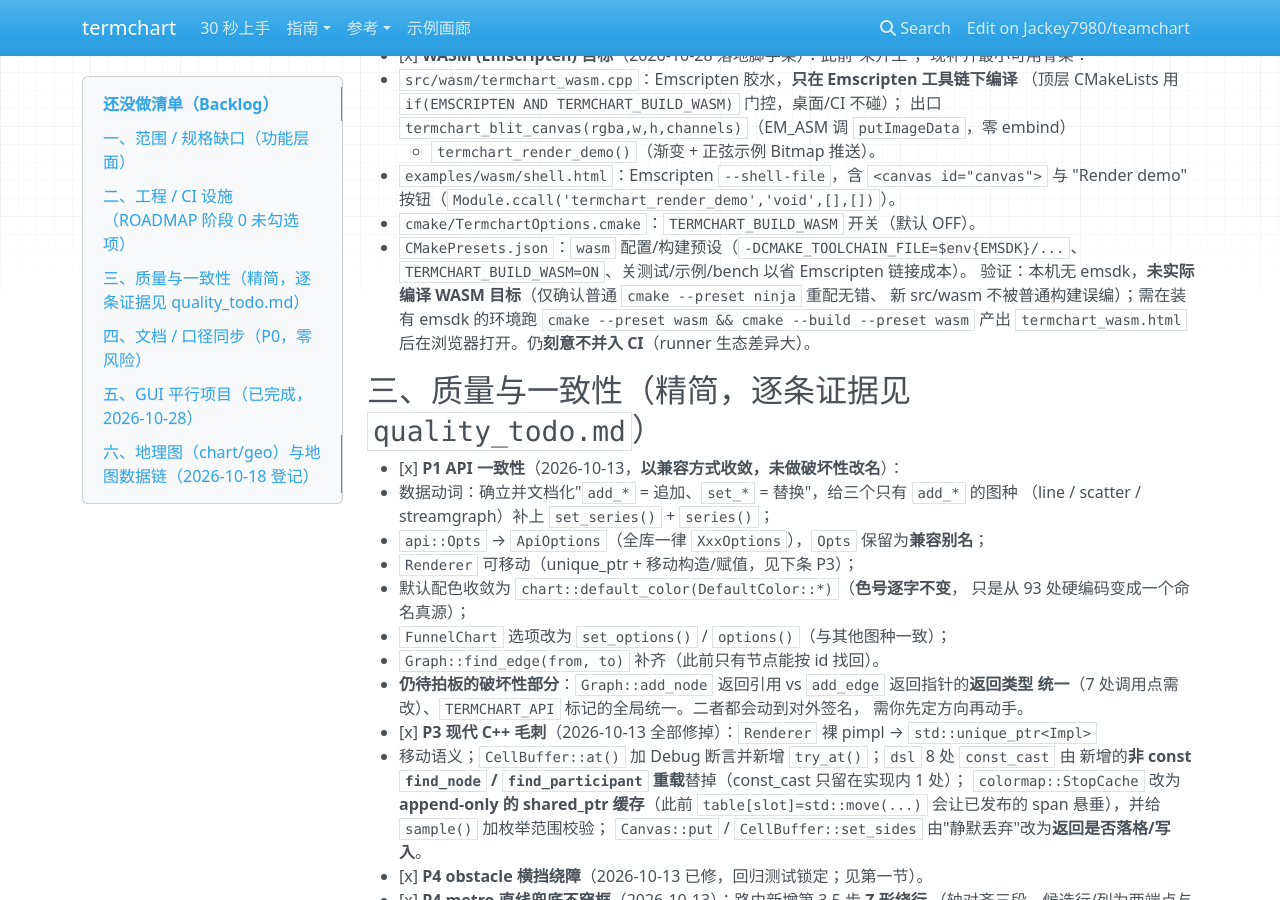
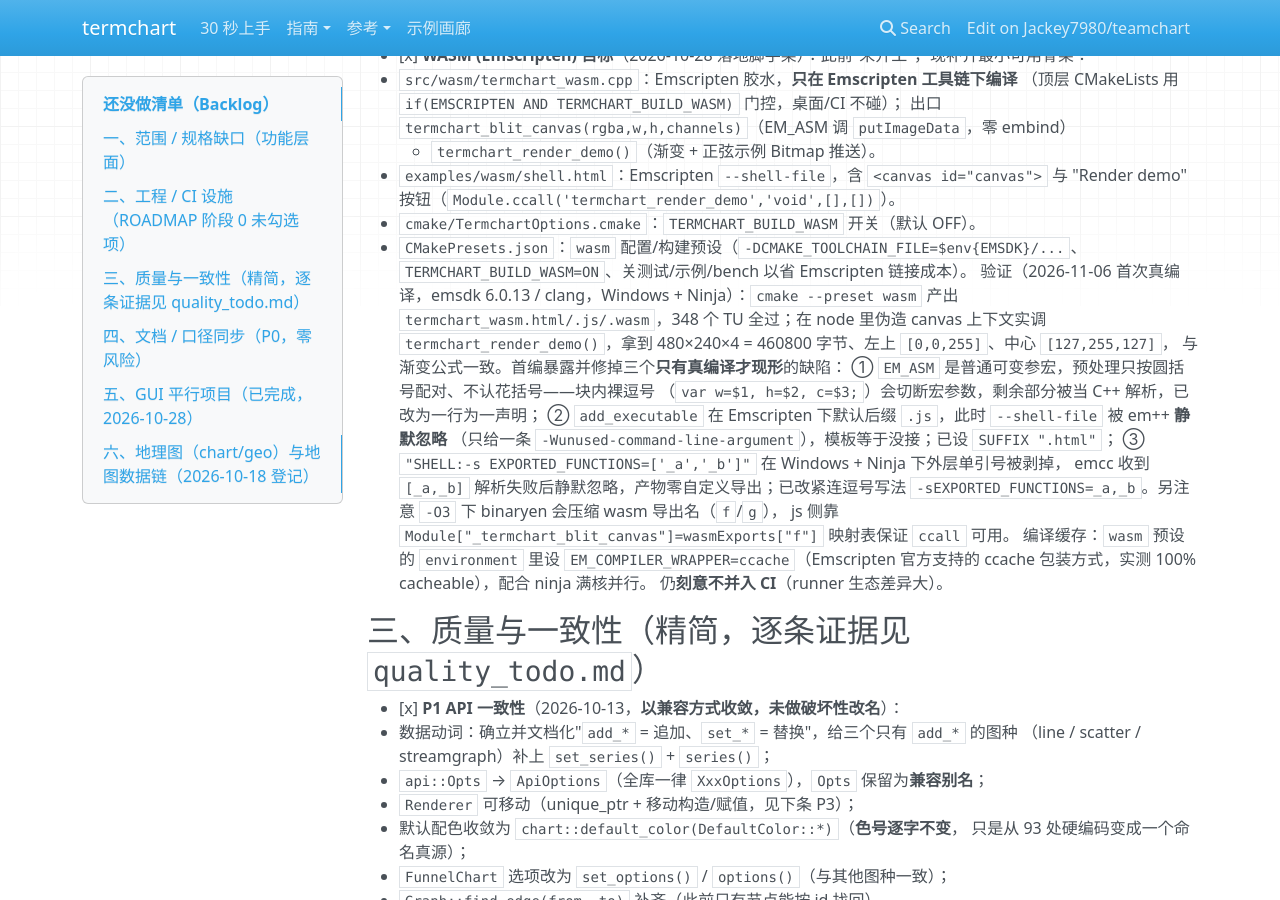
Before and after one commit to Jackey7980/termchart, an MkDocs documentation site: the page built from docs/reference/backlog.md, in a window 1280 px wide and 900 px high, scrolled down 2489 px. Built offline with MkDocs 1.6.1, drawn with Linux system fonts in a browser that asks for light colours; nearby versions of some CDN libraries.

Commit message:
WASM 目标首次真编译：修 EM_ASM 逗号截断 / shell 模板被忽略 / 导出清单为空
- src/wasm: EM_ASM 块内裸逗号会切断可变参宏参数，改为一行一声明

- CMake: 设 SUFFIX .html 让 --shell-file 生效；-s 导出清单改紧连逗号写法

- CMakePresets: wasm 预设补 inherits base（此前缺 binaryDir 导致 in-source 构建）+ ccache 环境

- backlog: 记录首次编译验证与三个缺陷

```diff
--- a/CMakePresets.json
+++ b/CMakePresets.json
@@ -100,8 +100,12 @@
     },
     {
       "name": "wasm",
+      "inherits": "base",
       "displayName": "WASM (Emscripten)",
       "generator": "Ninja",
+      "environment": {
+        "EM_COMPILER_WRAPPER": "ccache"
+      },
       "cacheVariables": {
         "CMAKE_TOOLCHAIN_FILE": "$env{EMSDK}/upstream/emscripten/cmake/Modules/Platform/Emscripten.cmake",
         "CMAKE_BUILD_TYPE": "Release",
--- a/docs/reference/backlog.md
+++ b/docs/reference/backlog.md
@@ -110,9 +110,21 @@
   * `cmake/TermchartOptions.cmake`：`TERMCHART_BUILD_WASM` 开关（默认 OFF）。
   * `CMakePresets.json`：`wasm` 配置/构建预设（`-DCMAKE_TOOLCHAIN_FILE=$env{EMSDK}/...`、
     `TERMCHART_BUILD_WASM=ON`、关测试/示例/bench 以省 Emscripten 链接成本）。
-  验证：本机无 emsdk，**未实际编译 WASM 目标**（仅确认普通 `cmake --preset ninja` 重配无错、
-  新 src/wasm 不被普通构建误编）；需在装有 emsdk 的环境跑 `cmake --preset wasm && cmake --build --preset wasm`
-  产出 `termchart_wasm.html` 后在浏览器打开。仍**刻意不并入 CI**（runner 生态差异大）。
+  验证（2026-11-06 首次真编译，emsdk 6.0.13 / clang，Windows + Ninja）：`cmake --preset wasm`
+  产出 `termchart_wasm.html/.js/.wasm`，348 个 TU 全过；在 node 里伪造 canvas 上下文实调
+  `termchart_render_demo()`，拿到 480×240×4 = 460800 字节、左上 `[0,0,255]`、中心 `[127,255,127]`，
+  与渐变公式一致。首编暴露并修掉三个**只有真编译才现形**的缺陷：
+  ① `EM_ASM` 是普通可变参宏，预处理只按圆括号配对、不认花括号——块内裸逗号
+     （`var w=$1, h=$2, c=$3;`）会切断宏参数，剩余部分被当 C++ 解析，已改为一行为一声明；
+  ② `add_executable` 在 Emscripten 下默认后缀 `.js`，此时 `--shell-file` 被 em++ **静默忽略**
+     （只给一条 `-Wunused-command-line-argument`），模板等于没接；已设 `SUFFIX ".html"`；
+  ③ `"SHELL:-s EXPORTED_FUNCTIONS=['_a','_b']"` 在 Windows + Ninja 下外层单引号被剥掉，
+     emcc 收到 `[_a,_b]` 解析失败后静默忽略，产物零自定义导出；已改紧连逗号写法
+     `-sEXPORTED_FUNCTIONS=_a,_b`。另注意 `-O3` 下 binaryen 会压缩 wasm 导出名（`f`/`g`），
+     js 侧靠 `Module["_termchart_blit_canvas"]=wasmExports["f"]` 映射表保证 `ccall` 可用。
+  编译缓存：`wasm` 预设的 `environment` 里设 `EM_COMPILER_WRAPPER=ccache`（Emscripten 官方支持的
+  ccache 包装方式，实测 100% cacheable），配合 ninja 满核并行。
+  仍**刻意不并入 CI**（runner 生态差异大）。
 
 ## 三、质量与一致性（精简，逐条证据见 `quality_todo.md`）
 
```
Also changed, not shown: CMakeLists.txt (+9 -3 lines), 1 other file.
